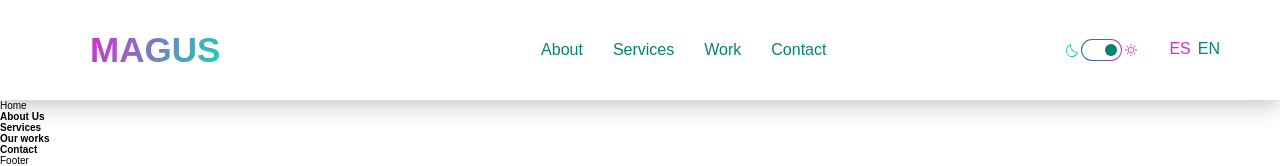
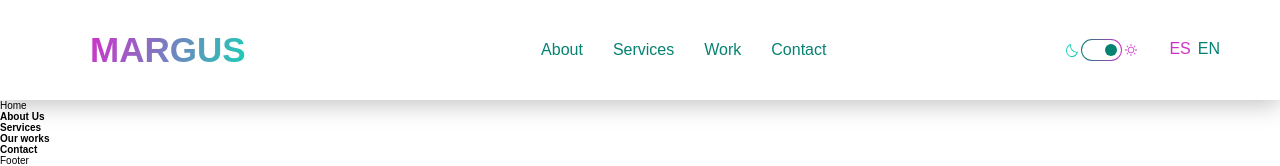
Before and after one commit to AgustinCarignano/margus-web, a Next.js app: page / in a window 1280 px wide. Shown: the top 166 px of the page. Built offline with nearby package versions, Linux system fonts and the light colour scheme; a web font is replaced by a local one.

Commit message:
changes in navbar - link & name

```diff
--- a/src/_components/Navbar/Navbar.tsx
+++ b/src/_components/Navbar/Navbar.tsx
@@ -6,6 +6,7 @@ import Image from "next/image";
 import moon from "@src/../public/images/moonIcon.svg";
 import sun from "@src/../public/images/sunIcon.svg";
 import doot from "@src/../public/images/switchIcon.svg";
+import Link from "next/link";
 
 function Navbar() {
     const links = ["About", "Services", "Work", "Contact"];
@@ -13,12 +14,12 @@ function Navbar() {
     const switchPosition = theme === "light" ? "17px" : "0px";
     return (
         <nav className={Styles.navbar}>
-            <h3 className={Styles.navbar__logo}>MAGUS</h3>
+            <h3 className={Styles.navbar__logo}>MARGUS</h3>
             <div className={Styles.navbar__container}>
                 <ul className={Styles.navbar__links}>
                     {links.map((item, i) => (
                         <li key={i} className={Styles.navbar__links__link}>
-                            <a href={`#${item.toLowerCase()}`}>{item}</a>
+                            <Link href={`#${item.toLowerCase()}`}>{item}</Link>
                         </li>
                     ))}
                 </ul>
```
